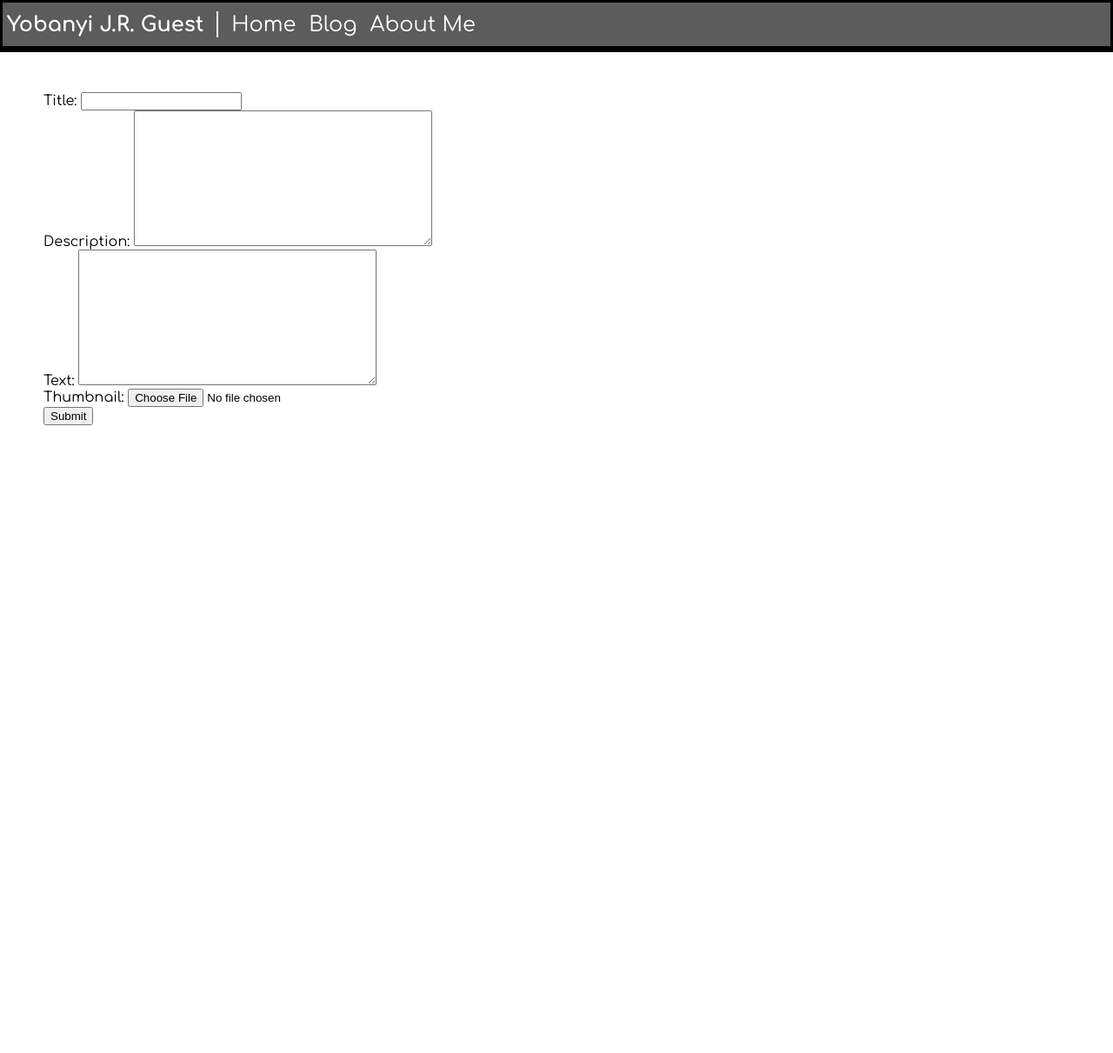
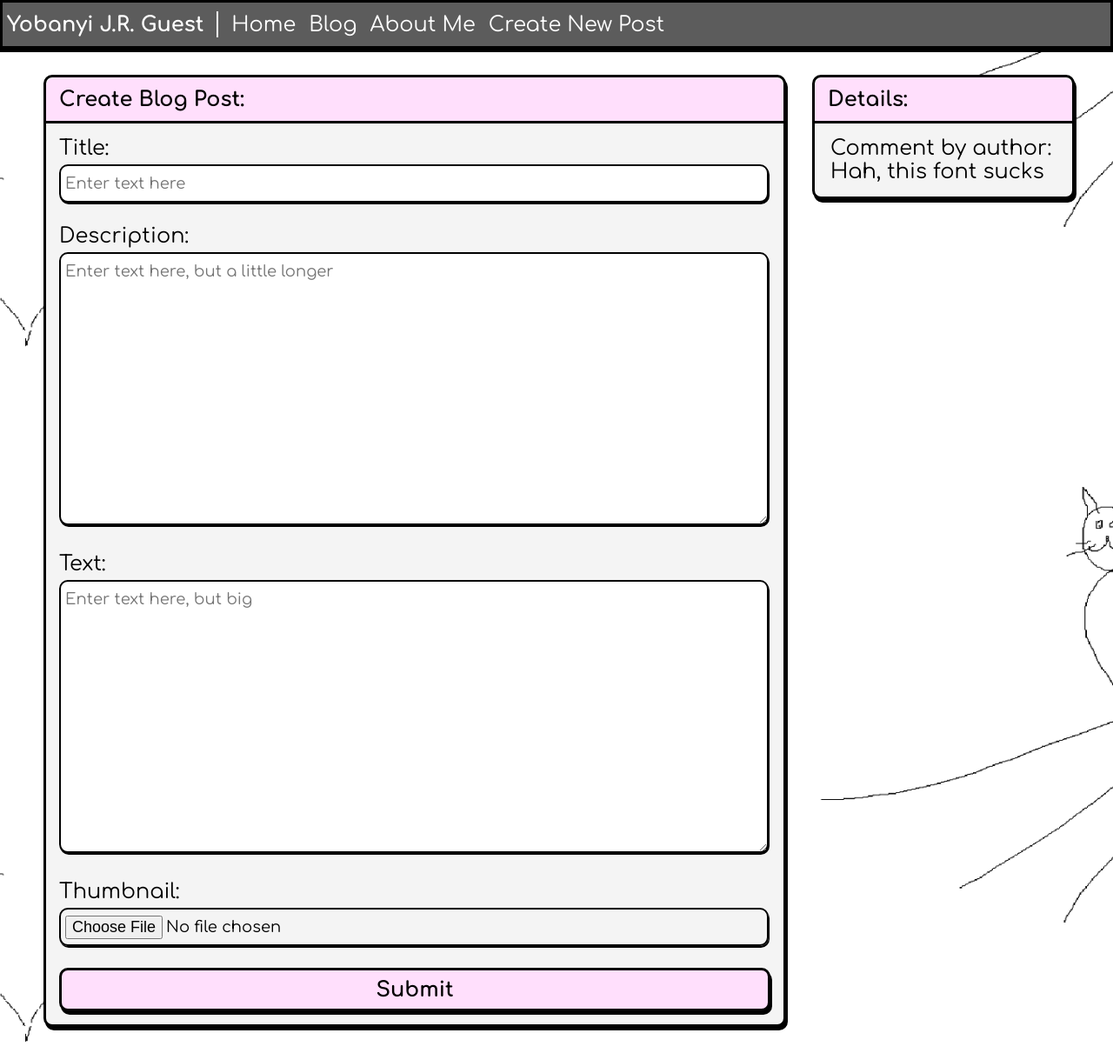
Before and after one commit to MovingMilkshake/Yobanyi-J.R.Guest, a Django app: page /create/ in a window 1280 px wide. Shown: the whole page at 87% size. Before the commit the page ends 489 px from the top, so only its background shows below. Run offline with Django 3.2, Linux system fonts and the light colour scheme.

Commit message:
Styled the Post creation page

```diff
--- a/jrguest/blog/forms.py
+++ b/jrguest/blog/forms.py
@@ -1,17 +1,17 @@
 from django import forms
+from .models import Post
 
 
-# class PostForm(forms.Form):
-#     title = forms.CharField(label='Post title', required=True,
-#                             widget=forms.TextInput(attrs={
-#                                 'placeholder': 'Enter text here, but a little longer'
-#                             }))
-#     description = forms.CharField(label='Post description', required=True,
-#                                   widget=forms.TextInput(attrs={
-#                                       'placeholder': 'Enter text here, but a little longer'
-#                                   }))
-#     thumbnail = forms.ImageField()
-#     text = forms.CharField(label='Post Text', required=True,
-#                                   widget=forms.TextInput(attrs={
-#                                       'placeholder': 'Enter text here, but big'
-#                                   }))
+class PostForm(forms.ModelForm):
+    class Meta:
+        model = Post
+        fields = ('title', 'description', 'text', 'thumbnail')
+        widgets = {
+            'title': forms.TextInput(attrs={'placeholder': 'Enter text here',
+                                            'class': 'form-input title-input'}),
+            'description': forms.Textarea(attrs={'placeholder': 'Enter text here, but a little longer',
+                                                 'class': 'form-input'}),
+            'text': forms.Textarea(attrs={'placeholder': 'Enter text here, but big',
+                                          'class': 'form-input'}),
+            'thumbnail': forms.FileInput(attrs={'class': 'form-input'}),
+        }
--- a/jrguest/blog/templates/createpost.html
+++ b/jrguest/blog/templates/createpost.html
@@ -8,16 +8,33 @@
     <link rel="stylesheet" type="text/css" href="{% static 'style.css' %}">
     <title>Home</title>
 </head>
-<body>
+<body style="background-image: url({% static 'images/background.png' %});">
 <header>
     {% include 'menu.html' %}
 </header>
 <main>
-    <form method="POST" enctype="multipart/form-data" style="margin: 50px">
-        {% csrf_token %}
-        {{ form.as_p }}
-        <button>Submit</button>
-    </form>
+    <div class="container">
+        <div class="content flex-reverse">
+            <div class="element">
+                <div class="element-header">Create Blog Post:</div>
+                <div class="element-body-v">
+                    <form class="form" method="POST" enctype="multipart/form-data">
+                        {% csrf_token %}
+                        {{ form.as_p }}
+                        <button class="button">Submit</button>
+                    </form>
+                </div>
+            </div>
+            <div class="details right">
+                <div class="element">
+                    <div class="element-header">Details:</div>
+                    <div class="element-body-v">
+                        <p class="text">Comment by author: Hah, this font sucks</p>
+                    </div>
+                </div>
+            </div>
+        </div>
+    </div>
 </main>
 </body>
 </html>
--- a/jrguest/blog/templates/index.html
+++ b/jrguest/blog/templates/index.html
@@ -58,6 +58,6 @@
             </div>
         </div>
     </main>
-    <script src="{% static 'vote.js' %}"    ></script>
+    <script src="{% static 'vote.js' %}"></script>
 </body>
 </html>
--- a/jrguest/blog/templates/menu.html
+++ b/jrguest/blog/templates/menu.html
@@ -4,4 +4,5 @@
     <a href="/" class="page-link">Home</a>
     <a href="/blog/" class="page-link">Blog</a>
     <a href="/about/" class="page-link">About Me</a>
+    <a href="/create/" class="page-link">Create New Post</a>
 </div>
--- a/jrguest/blog/templates/post.html
+++ b/jrguest/blog/templates/post.html
@@ -60,7 +60,7 @@
         </div>
     </div>
 </main>
-<script src="../vote.js"></script>
+<script src="{% static 'vote.js' %}"></script>
 </body>
 
 </html>
--- a/jrguest/blog/views.py
+++ b/jrguest/blog/views.py
@@ -1,7 +1,7 @@
 from django.shortcuts import render
 from django.views.generic import ListView, DetailView, CreateView, TemplateView
 from .models import Post
-# from .forms import PostForm
+from .forms import PostForm
 
 
 class IndexView(ListView):
@@ -21,8 +21,8 @@ class PostView(DetailView):
 
 class CreatePostView(CreateView):
     model = Post
+    form_class = PostForm
     template_name = 'createpost.html'
-    fields = ('title', 'description', 'text', 'thumbnail')
 
 
 class AboutView(TemplateView):
--- a/jrguest/static/style.css
+++ b/jrguest/static/style.css
@@ -123,7 +123,6 @@ li {
 
 .text {
     font-size: 24px;
-    font-weight: bold;
     width: 260px;
     margin-bottom: 15px;
     overflow-wrap: break-word;
@@ -321,6 +320,29 @@ li {
 }
 
 
+.form {
+    width: 100%;
+    font-size: 24px;
+}
+
+.form-input {
+    width: calc(100% - 16px);
+    margin: 5px 0 25px 0;
+    padding: 5px;
+    border: 2px solid rgba(0, 0, 0, 1);
+    box-shadow: 1px 2px 0px #000000;
+    border-radius: 10px;
+    font-family: Comfortaa;
+    font-weight: normal;
+    font-size: 18px;
+    line-height: 30px;
+}
+
+.title-input {
+    height: 30px;
+}
+
+
 .about-h-box {
     display: flex;
     align-items: stretch;
```
